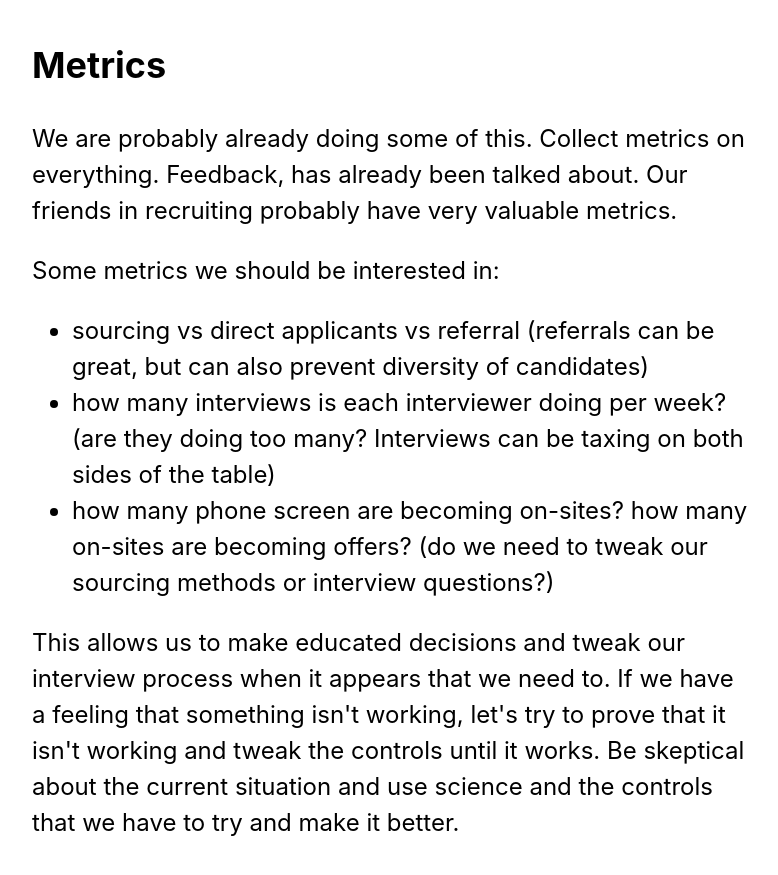
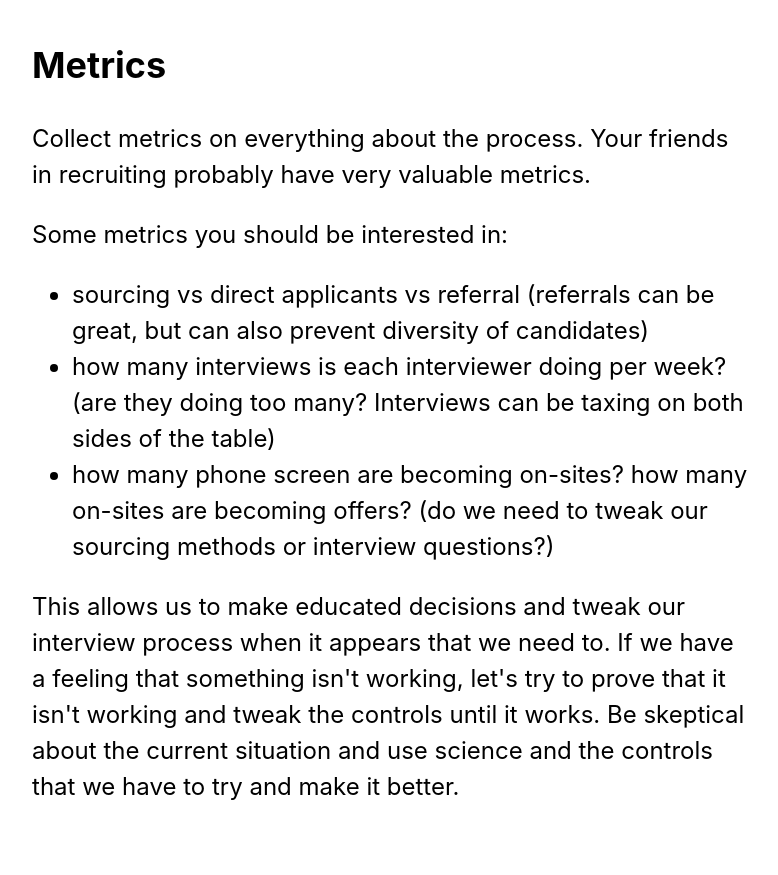
Before and after one commit to emkay/tooz.dev, an Eleventy site: page posts/hiring.md in a window 1280 px wide. Shown: the part 6482-7357 px from the top of the page, without its empty margins (403-1181 px from the left). Built offline with nearby package versions, Linux system fonts and the light colour scheme; Eleventy itself is replaced by a stand-in of ours; files that its build step writes are made by us from their sources.

Commit message:
some dang fixes

```diff
--- a/posts/hiring.md
+++ b/posts/hiring.md
@@ -67,9 +67,9 @@ The aftermath of the interview should involve each pair of interviewers to write
 
 ## Metrics
 
-We are probably already doing some of this. Collect metrics on everything. Feedback, has already been talked about. Our friends in recruiting probably have very valuable metrics.
+Collect metrics on everything about the process. Your friends in recruiting probably have very valuable metrics.
 
-Some metrics we should be interested in:
+Some metrics you should be interested in:
 
 * sourcing vs direct applicants vs referral (referrals can be great, but can also prevent diversity of candidates)
 * how many interviews is each interviewer doing per week? (are they doing too many? Interviews can be taxing on both sides of the table)
```
